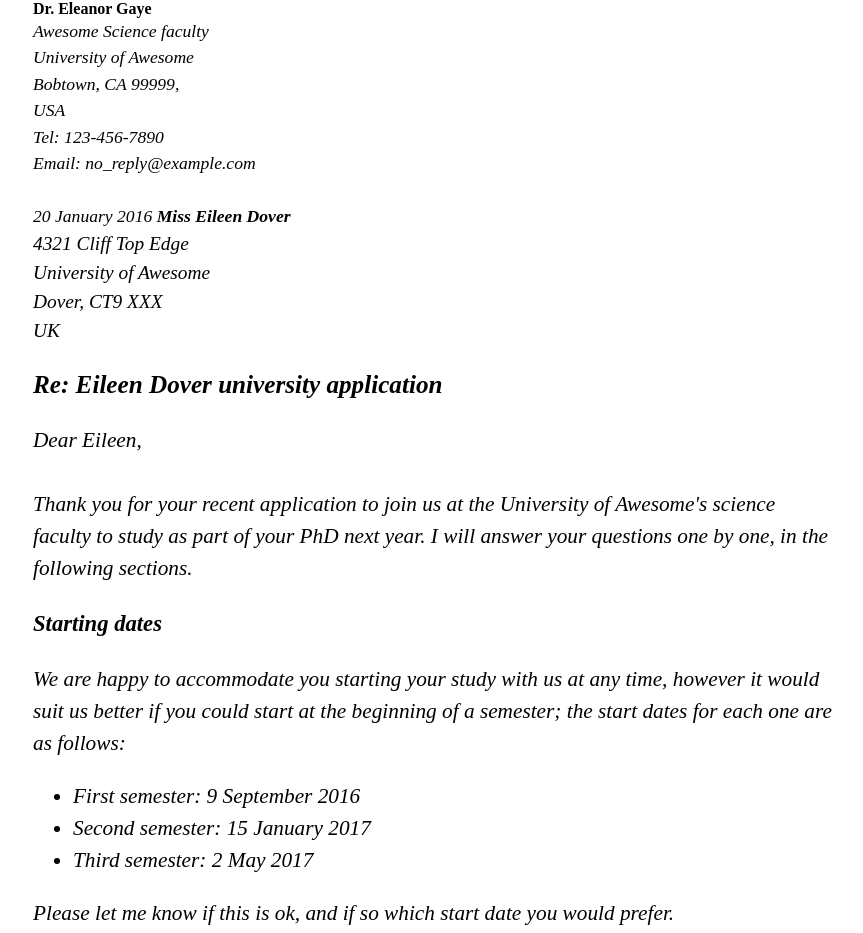
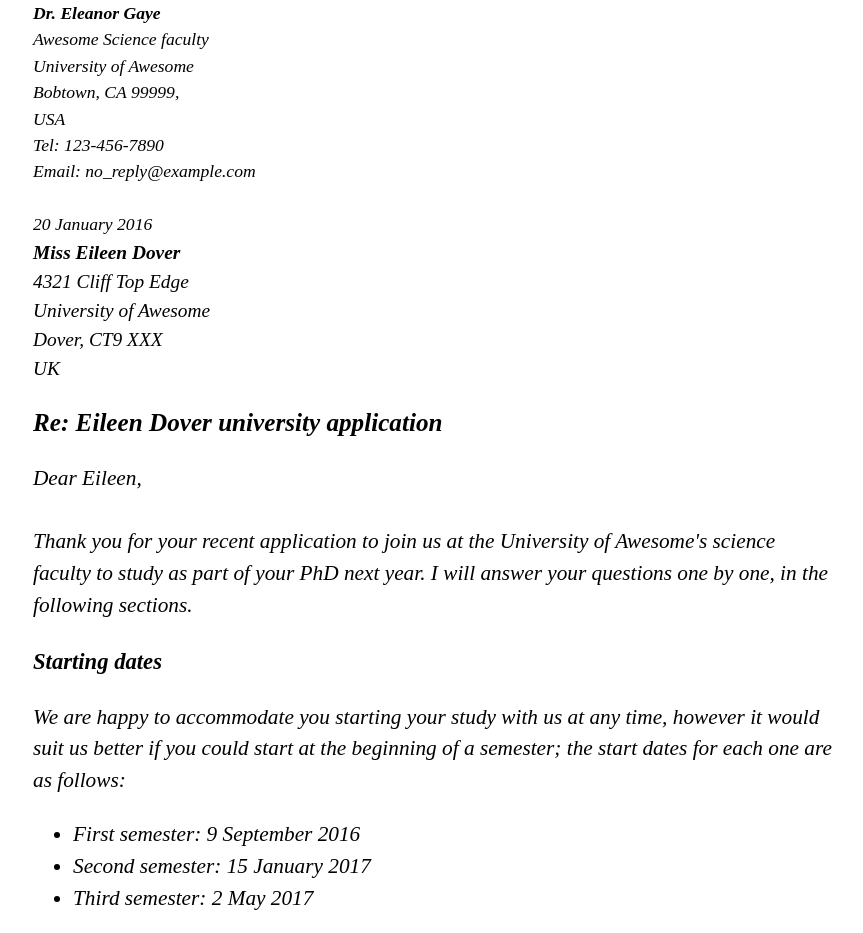
Before and after one commit to Adithya2788/Marking-a-letter, a plain HTML site: page index.html in a window 1280 px wide. Shown: the top 933 px of the page, without its empty margins (207-1070 px from the left). Drawn offline with Linux system fonts and the light colour scheme.

Commit message:
Update index.html

```diff
--- a/index.html
+++ b/index.html
@@ -8,18 +8,18 @@
     <link rel="stylesheet" href="style.css" />
   </head>
   <body>
-    <b>Dr. Eleanor Gaye</b><br>
-    <address>Awesome Science faculty<br>
+    <address class="sender-coloumn"> <b>Dr. Eleanor Gaye</b><br>
+    Awesome Science faculty<br>
     University of Awesome<br>
     Bobtown, CA 99999,<br>
-    USA</adress><br>
+    USA<br>
     Tel:
     123-456-7890 <br>
     Email: no_reply@example.com<br><br>
-    20 January 2016
+    20 January 2016 </adress>
 
-    <b>Miss Eileen Dover</b><br>
-    <address>4321 Cliff Top Edge<br>
+    <address> <b>Miss Eileen Dover</b><br>
+    4321 Cliff Top Edge<br>
     University of Awesome<br>
     Dover, CT9 XXX<br>
     UK</adress><br>
```
